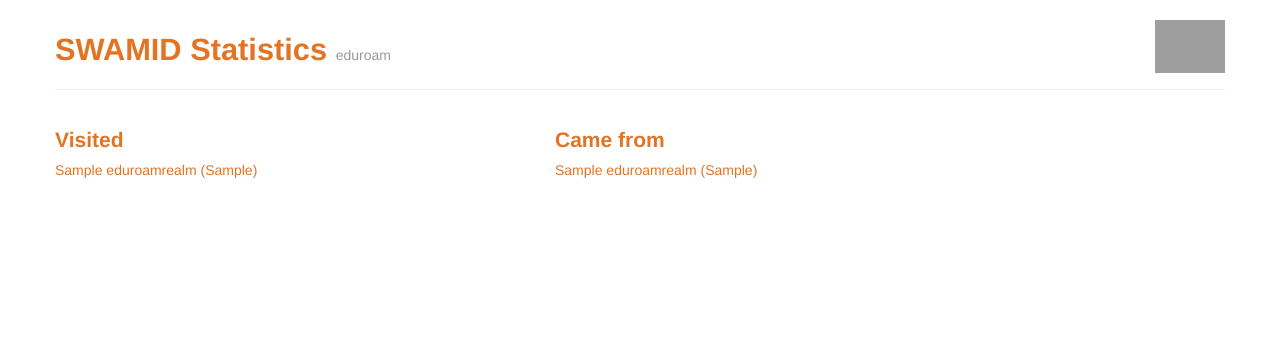
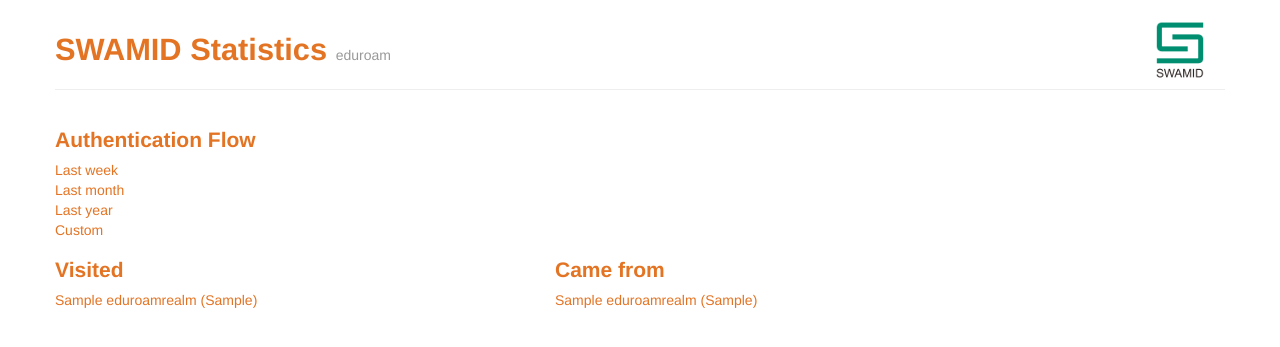
Before and after one commit to SUNET/flog, a Django app: template templates/event/eduroam_list.html in a window 1280 px wide. Shown: the top 347 px of the page. Run offline with Django 3.2, Linux system fonts and the light colour scheme; the template is opened without the code that fills it: values that come from a table or form of the project are taken from there, others are empty; tables that the repository leaves empty hold one stand-in row (values such as "Sample post"); parts of the project's set-up code (start-up, migrations or seed data) failed here and were passed over; some libraries are stand-ins or nearby versions; grey boxes are pictures that could not be loaded.

Commit message:
Missing images and wonky headings fixed.

```diff
--- a/apps/event/urls.py
+++ b/apps/event/urls.py
@@ -13,8 +13,8 @@
     url(r'^websso/authentication-flow/$', view='auth_flow'),
     url(r'^websso/$', view='websso_entities'),
     # eduroam
-    url(r'^eduroam/realm/to/(?P<pk>\d+)/$', view='to_realm'),
-    url(r'^eduroam/realm/from/(?P<pk>\d+)/$', view='from_realm'),
+    url(r'^eduroam/to/(?P<pk>\d+)/$', view='to_realm'),
+    url(r'^eduroam/from/(?P<pk>\d+)/$', view='from_realm'),
     url(r'^eduroam/authentication-flow/$', view='auth_flow', kwargs={'protocol': 'eduroam'}),
     url(r'^eduroam/$', view='eduroam_realms'),
     # index
--- a/apps/event/views.py
+++ b/apps/event/views.py
@@ -242,7 +242,8 @@
 def get_eduroam_auth_flow_data(start_time, end_time, protocol):
     data = cache.get('auth-flow-%s-%s-%s' % (start_time.date(), end_time.date(), protocol), False)
     if not data:
-        qs = queryset_iterator(EduroamEvent.objects.filter(ts__range=(start_time, end_time)))
+        qs = queryset_iterator(EduroamEvent.objects.filter(ts__range=(start_time, end_time),
+                                                           successful=True))
         nodes = {}
         links = {}
         for e in qs:
--- a/templates/event/eduroam_list.html
+++ b/templates/event/eduroam_list.html
@@ -21,11 +21,22 @@
 
 {% block main %}
     <div class="row">
+        <div class="span8">
+            <h4>Authentication Flow</h4>
+            <ul class="unstyled">
+                <li><a href="authentication-flow/?min=8&max=1">Last week</a></li>
+                <li><a href="authentication-flow/?min=31&max=1">Last month</a></li>
+                <li><a href="authentication-flow/?min=366&max=1">Last year</a></li>
+                <li><a  href="authentication-flow/">Custom</a></li>
+            </ul>
+        </div>
+    </div>
+    <div class="row">
         <div class="span5">
             <h4>Visited</h4>
             <ul class="unstyled">
                 {% for realm in realms %}
-                    <li><a href="realm/to/{{ realm.id }}/">{{ realm.name }} ({{ realm }})</a></li>
+                    <li><a href="to/{{ realm.id }}/">{{ realm.name }} ({{ realm }})</a></li>
                 {% endfor %}
             </ul>
         </div>
@@ -33,7 +44,7 @@
             <h4>Came from</h4>
             <ul class="unstyled">
                 {% for realm in realms %}
-                    <li><a href="realm/from/{{ realm.id }}/">{{ realm.name }} ({{ realm }})</a></li>
+                    <li><a href="from/{{ realm.id }}/">{{ realm.name }} ({{ realm }})</a></li>
                 {% endfor %}
             </ul>
         </div>
--- a/templates/event/piechart.html
+++ b/templates/event/piechart.html
@@ -145,9 +145,9 @@
                 {% if entity %}
                     <h3>Stats for {{ entity }}</h3>
                 {% elif cross_type == "to" %}
-                    <h3>Users from {{ realm.name }} ({{ realm }}) visited</h3>
+                    <h3>Users from {{ realm.name }} ({{ realm }}) went to</h3>
                 {% elif cross_type == "from" %}
-                    <h3>{{ realm.name }} ({{ realm }}) was visited by</h3>
+                    <h3>Users that went to {{ realm.name }} ({{ realm }})</h3>
                 {% endif %}
             </a>
         </div>
@@ -173,7 +173,7 @@
                     {% elif cross_type == "origin" %}
                         <th>Identity Provider</th>
                     {% else  %}
-                        <th>Visitor</th>
+                        <th>Realm</th>
                     {% endif %}
                 </tr>
             </thead>
```
Also changed, not shown: static/img/SWAMID-50x60.png (added).
